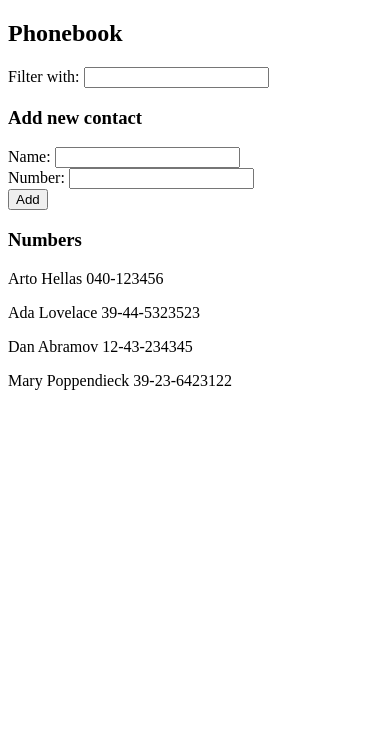
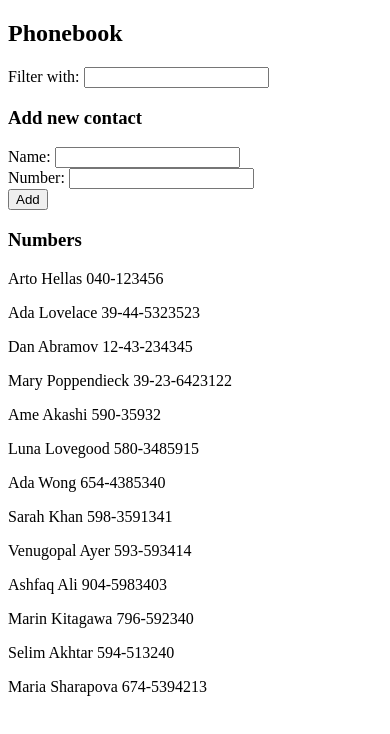
Before and after one commit to AmeAkashi/fullstackopen, a React (Vite) app in the folder part2/phonebook/: page / in a window 390 px wide. Shown: the top 734 px of the page. Built offline with nearby package versions, Linux system fonts and the light colour scheme; data requests are answered from the project's data file.

Commit message:
feat: add save feature to the phonebook exercise

```diff
--- a/part2/phonebook/db.json
+++ b/part2/phonebook/db.json
@@ -1,5 +1,5 @@
 {
-    "persons":[
+  "persons": [
     {
       "name": "Arto Hellas",
       "number": "040-123456",
@@ -19,6 +19,52 @@
       "name": "Mary Poppendieck",
       "number": "39-23-6423122",
       "id": "4"
+    },
+    {
+      "name": "Ame Akashi",
+      "number": "590-35932",
+      "id": "feMJr1S_0mg"
+    },
+    {
+      "name": "Luna Lovegood",
+      "number": "580-3485915",
+      "id": "BdTVVjeFlH4"
+    },
+    {
+      "name": "Ada Wong",
+      "number": "654-4385340",
+      "id": "Yji-LLEwqG0"
+    },
+    {
+      "name": "Sarah Khan",
+      "number": "598-3591341",
+      "id": "8V6sBo3mMzU"
+    },
+    {
+      "name": "Venugopal Ayer",
+      "number": "593-593414",
+      "id": "JgapamrRzoo"
+    },
+    {
+      "name": "Ashfaq Ali",
+      "number": "904-5983403",
+      "id": "yQrvIgVhCtw"
+    },
+    {
+      "name": "Marin Kitagawa",
+      "number": "796-592340",
+      "id": "kp5HD0OsTbc"
+    },
+    {
+      "name": "Selim Akhtar",
+      "number": "594-513240",
+      "id": "xZksxHNKoFY"
+    },
+    {
+      "name": "Maria Sharapova",
+      "number": "674-5394213",
+      "id": "3H02oNhi2yU"
     }
-    ]
+  ],
+  "$schema": "./node_modules/json-server/schema.json"
 }
--- a/part2/phonebook/src/App.jsx
+++ b/part2/phonebook/src/App.jsx
@@ -1,5 +1,5 @@
 import { useState, useEffect } from 'react'
-import axios from 'axios'
+import phonebook from './services/phonebook'
 import Filter from './components/Filter'
 import PersonForm from './components/PersonForm'
 import Persons from './components/Persons'
@@ -11,11 +11,11 @@ const App = () => {
     const [namesToShow, setNamesToShow] = useState(persons)
 
     useEffect(() => {
-        axios
-            .get('http://localhost:3001/persons')
-            .then(response => {
-                setPersons(response.data)
-                setNamesToShow(response.data)
+        phonebook
+            .getAll()
+            .then(initialList => {
+                setPersons(initialList)
+                setNamesToShow(initialList)
             })
     }, [])
 
@@ -23,7 +23,7 @@ const App = () => {
         event.preventDefault()
 
         if (newName.trim() === '' || newNumber.trim() === '') {
-            alert('Both the name and the number field must be filled')
+            alert('Both the name and the number fields must be filled')
             return
         }
 
@@ -35,13 +35,17 @@ const App = () => {
         const newPerson = {
             name: newName,
             number: newNumber,
-            id: String(persons.length + 1)
         }
 
-        setPersons(persons.concat(newPerson))
-        setNamesToShow(persons.concat(newPerson))
-        setNewName('')
-        setNewNumber('')
+        phonebook
+            .create(newPerson)
+            .then(returnedData => {
+                const newContactList = persons.concat(returnedData)
+                setPersons(newContactList)
+                setNamesToShow(newContactList)
+                setNewName('')
+                setNewNumber('')
+            })
     }
 
     const handleChangeName = (event) => {
--- a/part2/phonebook/src/components/Persons.jsx
+++ b/part2/phonebook/src/components/Persons.jsx
@@ -1,7 +1,13 @@
+const Person = (props) => {
+    return (
+        <p>{props.name} {props.number}</p>
+    )
+}
+
 const Persons = ({ data }) => {
     return (
         <div>
-            {data.map(person => <p key={person.id}>{person.name} {person.number}</p>)}
+            {data.map(person => <Person key={person.id} name={person.name} number={person.number} />)}
         </div>
     )
 }
--- /dev/null
+++ b/part2/phonebook/src/services/phonebook.jsx
@@ -0,0 +1,15 @@
+import axios from 'axios'
+
+const baseUrl = 'http://localhost:3001/persons'
+
+const getAll = () => {
+    const request = axios.get(baseUrl)
+    return request.then(response => response.data)
+}
+
+const create = (newPerson) => {
+    const request = axios.post(baseUrl, newPerson)
+    return request.then(response => response.data)
+}
+
+export default { getAll, create }
```
Lines whose indentation alone changed are shown as unchanged.
